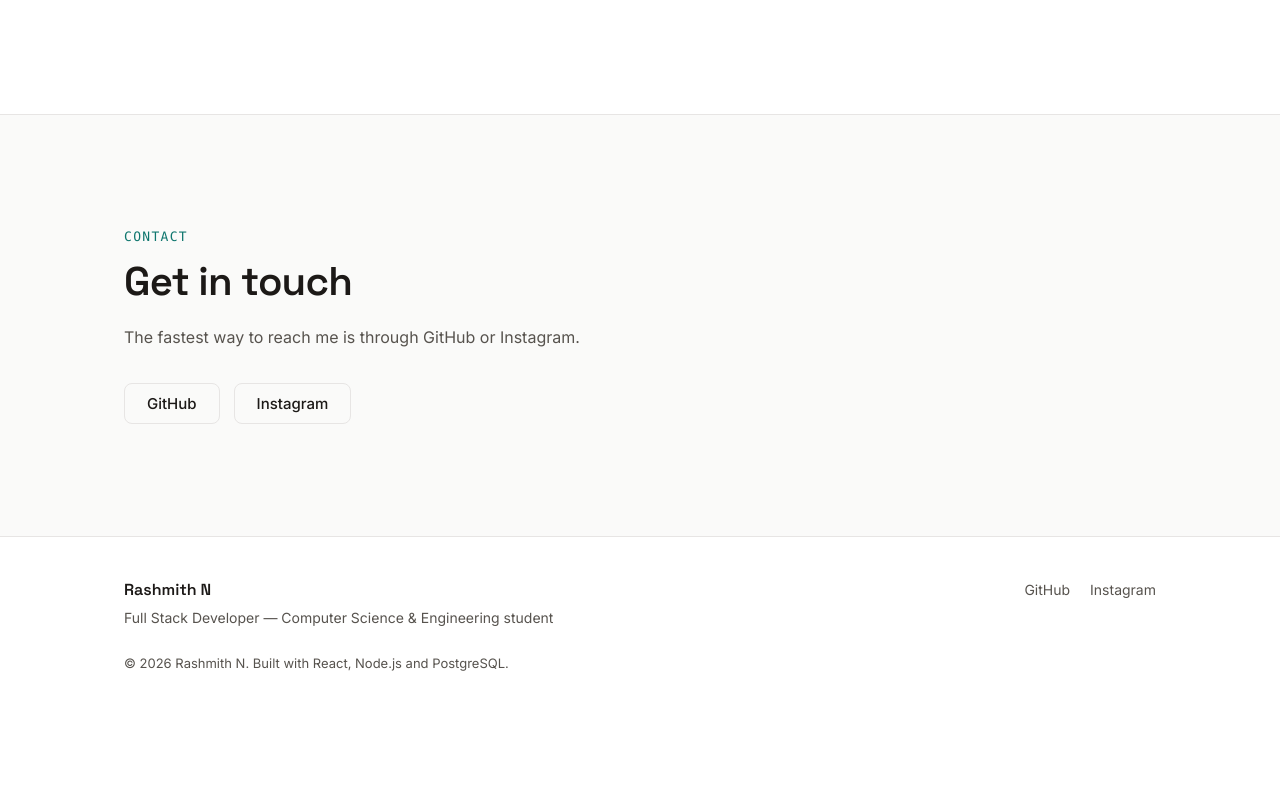
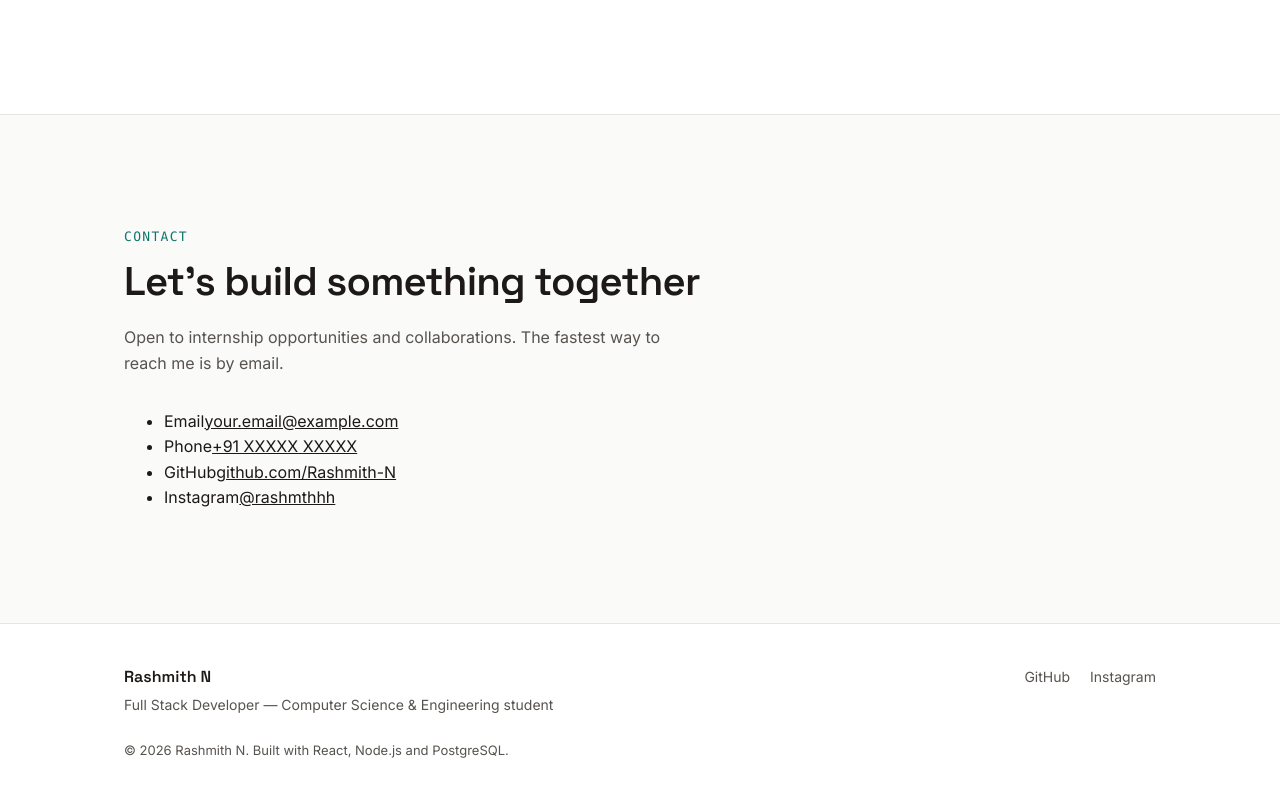
Before and after one commit to Rashmith-N/portfolio, a React (Vite) app in the folder frontend/: page / in a window 1280 px wide. Shown: the part 2985-3778 px from the top of the page. Before the commit the page ends 3691 px from the top, so only its background shows below. Built offline with nearby package versions, Linux system fonts and the light colour scheme; no server answers.

Commit message:
Update Contact.jsx

```diff
--- a/frontend/src/components/Contact.jsx
+++ b/frontend/src/components/Contact.jsx
@@ -1,20 +1,46 @@
+const methods = [
+  {
+    label: 'Email',
+    value: 'your.email@example.com',
+    href: 'mailto:your.email@example.com',
+  },
+  {
+    label: 'Phone',
+    value: '+91 XXXXX XXXXX',
+    href: 'tel:+91XXXXXXXXXX',
+  },
+  {
+    label: 'GitHub',
+    value: 'github.com/Rashmith-N',
+    href: 'https://github.com/Rashmith-N',
+  },
+  {
+    label: 'Instagram',
+    value: '@rashmthhh',
+    href: 'https://www.instagram.com/rashmthhh',
+  },
+]
+
 export default function Contact() {
   return (
     <section className="section section-alt" id="contact">
       <div className="container">
         <p className="section-label">Contact</p>
-        <h2 className="section-title">Get in touch</h2>
+        <h2 className="section-title">Let's build something together</h2>
         <p className="section-intro">
-          The fastest way to reach me is through GitHub or Instagram.
+          Open to internship opportunities and collaborations. The fastest way to
+          reach me is by email.
         </p>
-        <div className="contact-links">
-          <a className="btn btn-secondary" href="https://github.com/Rashmith-N">
-            GitHub
-          </a>
-          <a className="btn btn-secondary" href="https://www.instagram.com/rashmthhh">
-            Instagram
-          </a>
-        </div>
+        <ul className="contact-list">
+          {methods.map((method) => (
+            <li className="contact-item" key={method.label}>
+              <span className="contact-label">{method.label}</span>
+              <a className="contact-value" href={method.href}>
+                {method.value}
+              </a>
+            </li>
+          ))}
+        </ul>
       </div>
     </section>
   )
```
